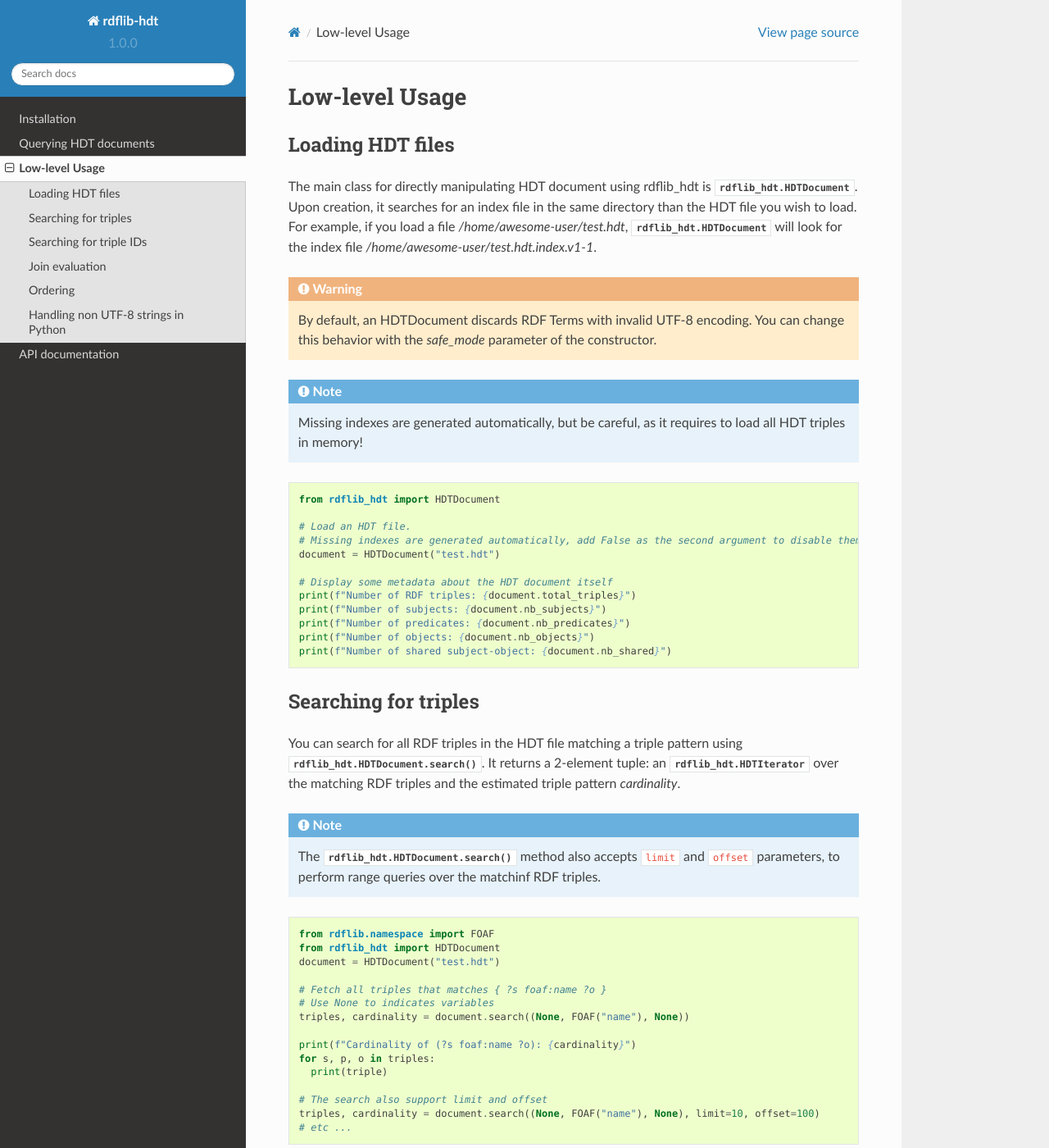
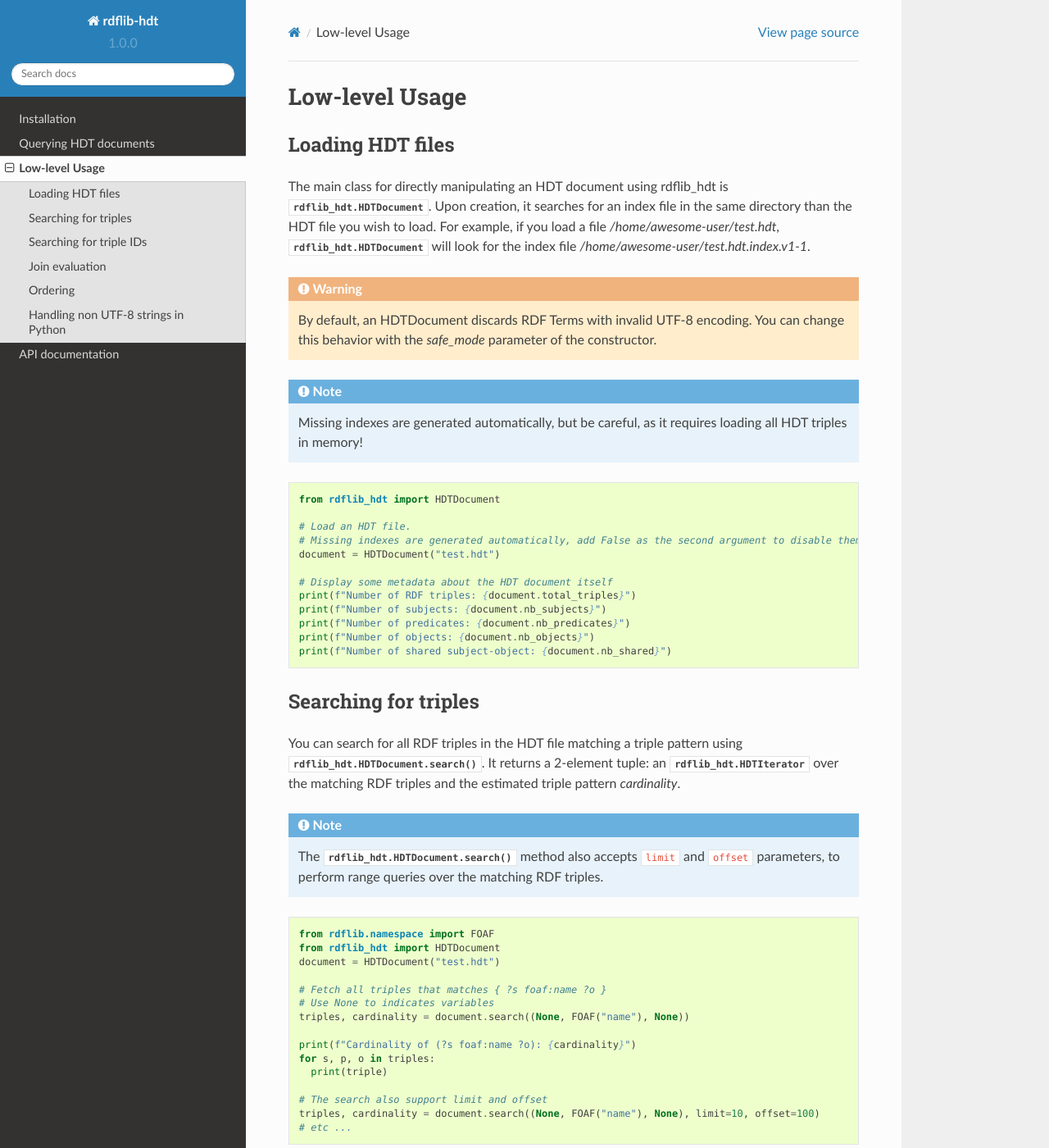
Before and after one commit to RDFLib/rdflib-hdt, a Sphinx documentation site: the page built from docs/source/hdtdocument.rst, in a window 1280 px wide and 1400 px high. Shown: the whole window at 82% size. Built offline with Sphinx 7.4.7 and the Read the Docs theme 2.0.0, drawn with Linux system fonts in a browser that asks for light colours.

Commit message:
Copyedit hdtdocument.rst

```diff
--- a/docs/source/hdtdocument.rst
+++ b/docs/source/hdtdocument.rst
@@ -4,14 +4,14 @@ Low-level Usage
 Loading HDT files
 ^^^^^^^^^^^^^^^^^
 
-The main class for directly manipulating HDT document using rdflib_hdt is :py:class:`rdflib_hdt.HDTDocument`.
+The main class for directly manipulating an HDT document using rdflib_hdt is :py:class:`rdflib_hdt.HDTDocument`.
 Upon creation, it searches for an index file in the same directory than the HDT file you wish to load.
 For example, if you load a file */home/awesome-user/test.hdt*, :py:class:`rdflib_hdt.HDTDocument` will look for the index file
 */home/awesome-user/test.hdt.index.v1-1*.
 
 .. warning:: By default, an HDTDocument discards RDF Terms with invalid UTF-8 encoding. You can change this behavior with the `safe_mode` parameter of the constructor.
 
-.. note:: Missing indexes are generated automatically, but be careful, as it requires to load all HDT triples in memory!
+.. note:: Missing indexes are generated automatically, but be careful, as it requires loading all HDT triples in memory!
 
 
 .. code-block:: python
@@ -36,7 +36,7 @@ Searching for triples
 You can search for all RDF triples in the HDT file matching a triple pattern using :py:meth:`rdflib_hdt.HDTDocument.search`.
 It returns a 2-element tuple: an :py:class:`rdflib_hdt.HDTIterator` over the matching RDF triples and the estimated triple pattern *cardinality*.
 
-.. note:: The :py:meth:`rdflib_hdt.HDTDocument.search` method also accepts ``limit`` and ``offset`` parameters, to perform range queries over the matchinf RDF triples.
+.. note:: The :py:meth:`rdflib_hdt.HDTDocument.search` method also accepts ``limit`` and ``offset`` parameters, to perform range queries over the matching RDF triples.
 
 .. code-block:: python
 
```
